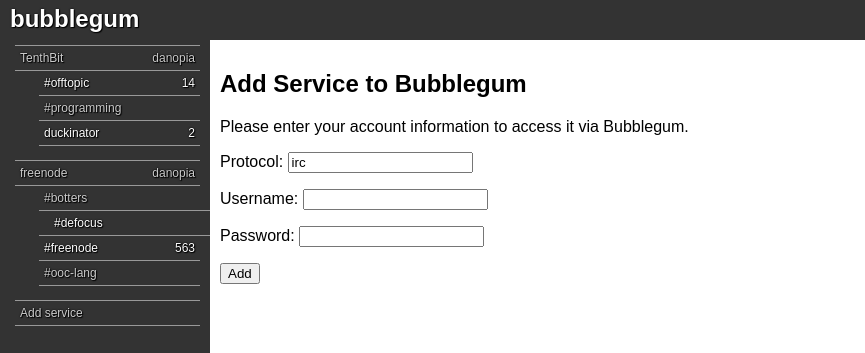
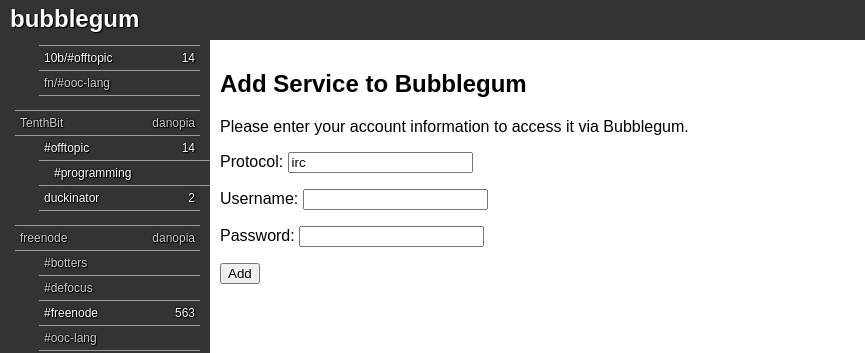
Before and after one commit to danopia/bubblegum, a website: page public/index.htm in a window 1280 px wide. Both pictures are taken after a click on the link "#programming". Shown: the top 353 px of the page, 0-865 px from the left. Drawn offline with nearby package versions, Linux system fonts and the light colour scheme; no server answers; grey boxes are pictures that could not be loaded.

Commit message:
Some UI behaviour tweaks

```diff
--- a/public/index.htm
+++ b/public/index.htm
@@ -76,6 +76,10 @@
     }
 
     #tabbar ul ul a {
+      background: none;
+    }
+
+    #tabbar ul ul a:hover {
       background: -moz-linear-gradient(left, rgba(255,255,255,0) 0%, rgba(255,255,255,0.25) 100%);
     }
 
@@ -84,17 +88,17 @@
     }
 
     #tabbar li a.unread {
-      background: -moz-linear-gradient(left, rgba(150,150,255,0) 0%, rgba(150,150,255,0.5) 100%);
+      background: -moz-linear-gradient(left, rgba(150,150,255,0) 0%, rgba(150,150,255,0.5) 100%) !important;
       color: #fff;
     }
 
     #tabbar li a.mention {
-      background: -moz-linear-gradient(left, rgba(255,150,150,0) 0%, rgba(255,150,150,0.5) 100%);
+      background: -moz-linear-gradient(left, rgba(255,150,150,0) 0%, rgba(255,150,150,0.5) 100%) !important;
       color: #fff;
     }
 
     #tabbar li a.active {
-      background: -moz-linear-gradient(left, rgba(150,255,150,0) 0%, rgba(150,255,150,0.8) 100%);
+      background: -moz-linear-gradient(left, rgba(150,255,150,0) 0%, rgba(150,255,150,0.8) 100%) !important;
       color: #fff;
       position: relative;
       right: -10px;
@@ -141,9 +145,29 @@
     $(function() {
       $.socket = io.connect();
 
+      $.tab = $('#connecttab');
+
       $.socket.on('connect', function() {
         //$.socket.emit('start', 'irc');
         //$.socket.emit('event', ['irc', 'nick', 'bubblegum']);
+      });
+
+      $('navigation a').click(function(e) {
+        $.tab.removeClass('active');
+        $.tab = $(e.target);
+        $.tab.addClass('active');
+
+        var $span = $.tab.find('span');
+        if ($.tab.hasClass('mention')) {
+          $.tab.removeClass('mention');
+          $span.text('');
+        }
+        if ($.tab.hasClass('unread')) {
+          $.tab.removeClass('unread');
+          $span.text('');
+        }
+
+        return false;
       });
 
       $('#login form').submit(function(e) {
@@ -174,10 +198,17 @@
   <navigation id="tabbar">
     <ul>
       <li>
+        <ul>
+          <li><a href="#" class="unread"><span>14</span>10b/#offtopic</a></li>
+          <li><a href="#"><span></span>fn/#ooc-lang</a></li>
+        </ul>
+      </li>
+
+      <li>
         <a href="#" class="online"><span>danopia</span>TenthBit</a>
         <ul>
           <li><a href="#" class="unread"><span>14</span>#offtopic</a></li>
-          <li><a href="#">#programming</a></li>
+          <li><a href="#"><span></span>#programming</a></li>
           <li><a href="#" class="mention"><span>2</span>duckinator</a></li>
         </ul>
       </li>
@@ -185,15 +216,15 @@
       <li>
         <a href="#" class="online"><span>danopia</span>freenode</a>
         <ul>
-          <li><a href="#">#botters</a></li>
-          <li><a href="#" class="active">#defocus</a></li>
+          <li><a href="#"><span></span>#botters</a></li>
+          <li><a href="#"><span></span>#defocus</a></li>
           <li><a href="#" class="unread"><span>563</span>#freenode</a></li>
-          <li><a href="#">#ooc-lang</a></li>
+          <li><a href="#"><span></span>#ooc-lang</a></li>
         </ul>
       </li>
 
       <li>
-        <a href="#" id="connecttab">Add service</a>
+        <a href="#" class="active" id="connecttab"><span></span>Add service</a>
       </li>
     </ul>
   </navigation>
```
